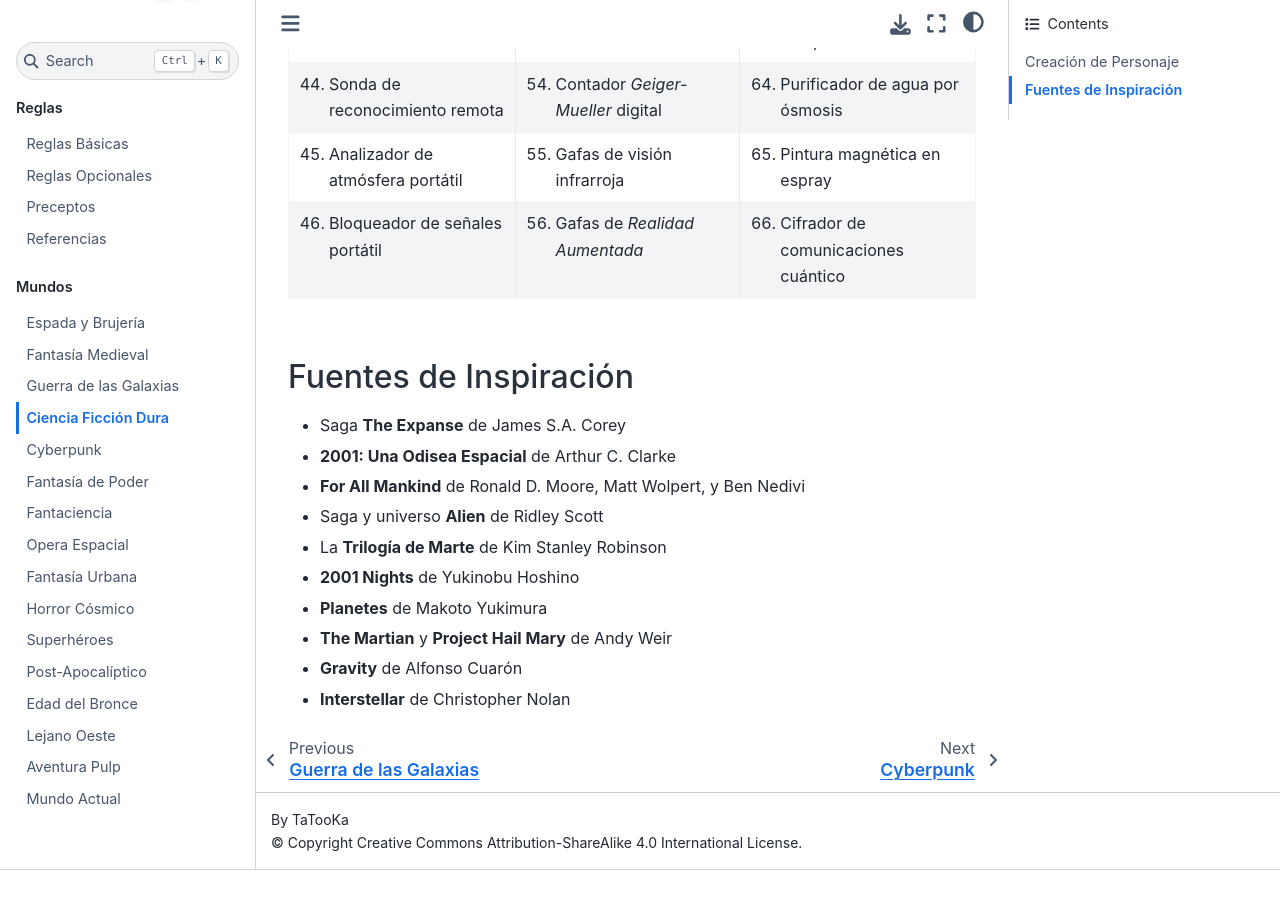
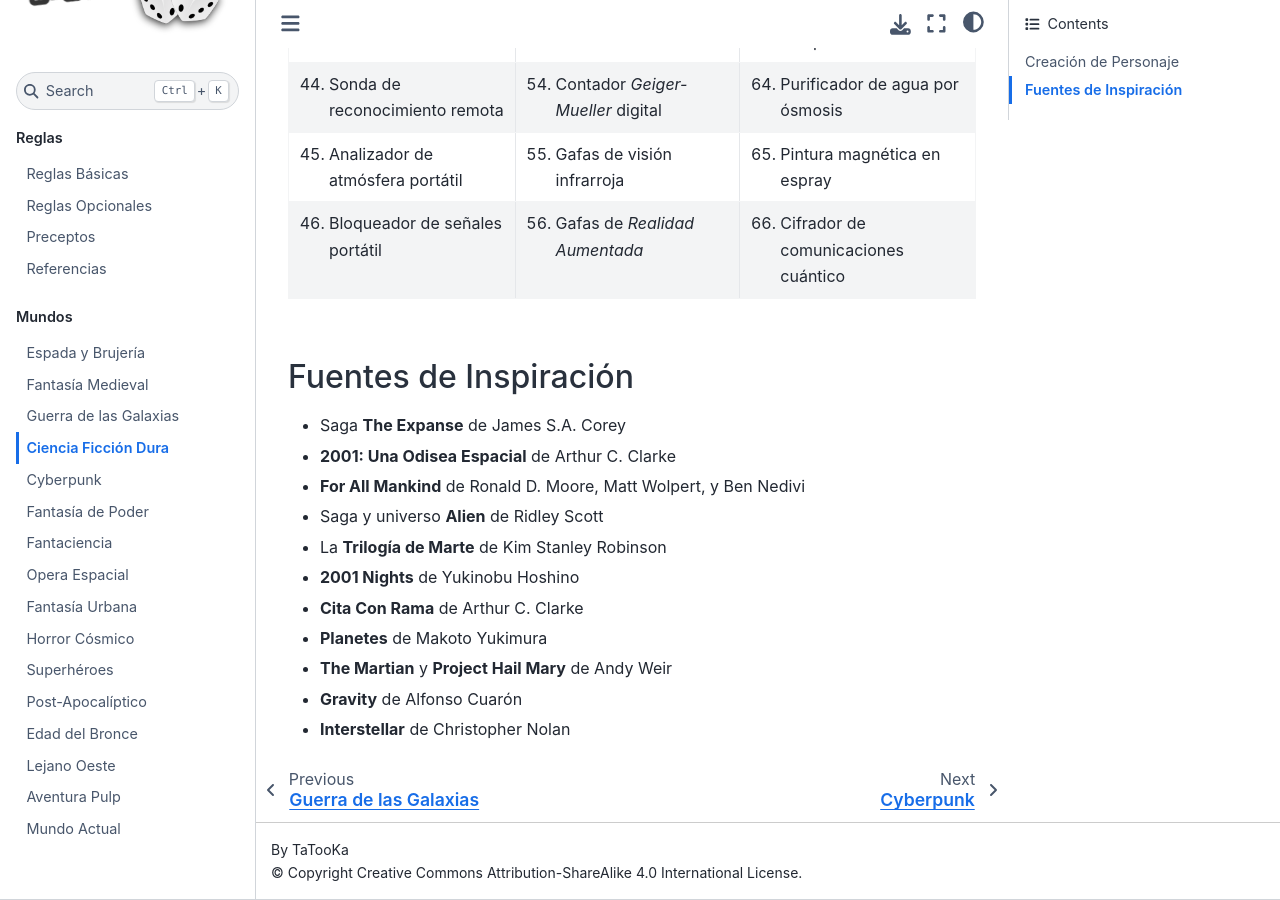
Before and after one commit to TaTooKa/2d6Mundos, a Sphinx documentation site: the page built from docs/source/pages/worlds/ciencia-ficcion-dura.rst, in a window 1280 px wide and 900 px high, scrolled down 3575 px. Built offline with Sphinx 7.4.7 and the Sphinx Book theme 1.1.4, drawn with Linux system fonts in a browser that asks for light colours; some web fonts are replaced; before the commit the page ends 4445 px from its top, so only the background shows below that.

Commit message:
minor addition

```diff
--- a/docs/source/pages/worlds/ciencia-ficcion-dura.rst
+++ b/docs/source/pages/worlds/ciencia-ficcion-dura.rst
@@ -87,6 +87,7 @@
 * Saga y universo **Alien** de Ridley Scott
 * La **Trilogía de Marte** de Kim Stanley Robinson
 * **2001 Nights** de Yukinobu Hoshino
+* **Cita Con Rama** de Arthur C. Clarke
 * **Planetes** de Makoto Yukimura
 * **The Martian** y **Project Hail Mary** de Andy Weir
 * **Gravity** de Alfonso Cuarón
```
